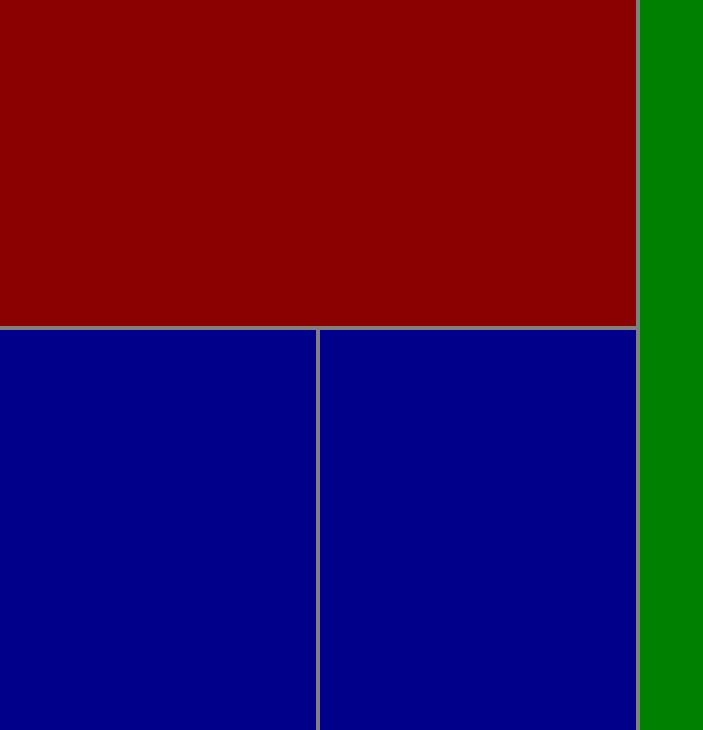
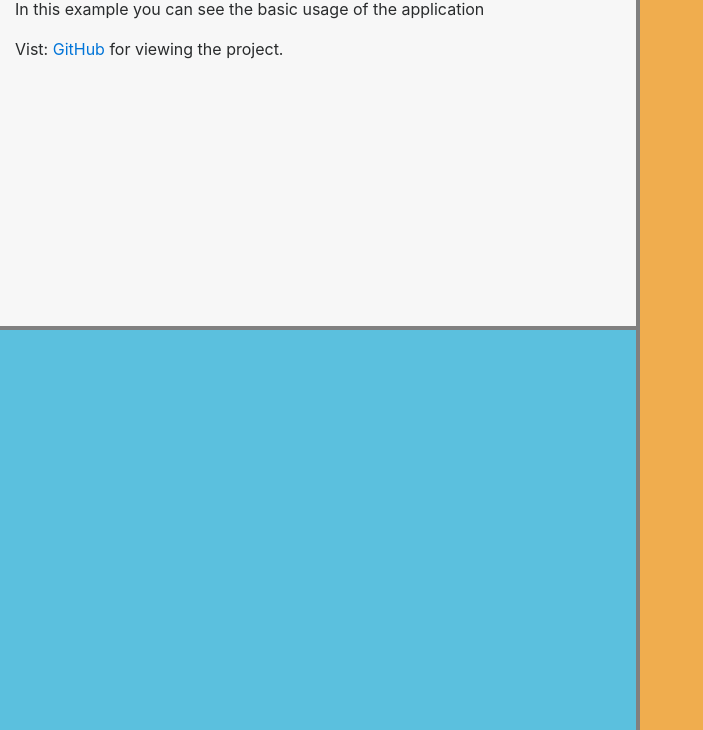
Before and after one commit to l0rn/vue-tile-panels, a plain HTML site: page index.html in a window 1280 px wide. Shown: the part 70-800 px from the top of the page, without its empty margins (0-703 px from the left). Drawn offline with nearby package versions, Linux system fonts and the light colour scheme.

Commit message:
updated example

```diff
--- a/index.html
+++ b/index.html
@@ -2,29 +2,23 @@
 <html>
 <head>
     <script src="https://cdn.jsdelivr.net/npm/vue@2.5.9/dist/vue.js" type="text/javascript"></script>
+    <link rel="stylesheet" href="https://maxcdn.bootstrapcdn.com/bootstrap/4.0.0-alpha.6/css/bootstrap.min.css" integrity="sha384-rwoIResjU2yc3z8GV/NPeZWAv56rSmLldC3R/AZzGRnGxQQKnKkoFVhFQhNUwEyJ" crossorigin="anonymous">
     <style>
-        body,html {
+        body, html {
             margin: 0;
             padding: 0;
             height: 100%
         }
+
         #app {
             height: 100%;
             width: 100%;
         }
+
         .box {
+            padding: 15px;
             height: 100%;
             width: 100%;
-            display: flex;
-        }
-        .green-box {
-            background: green;
-        }
-        .red-box {
-            background: darkred;
-        }
-        .blue-box {
-            background: darkblue;
         }
     </style>
 <link href="vue2-tile-panels.css" rel="stylesheet"><script type="text/javascript" src="vue2-tile-panels.js"></script></head>
@@ -33,14 +27,20 @@
     <tile-frame>
         <vertical-split>
             <horizontal-split slot="left">
-                    <div class="box red-box" slot="top"></div>
-                    <div class="box blue-box" slot="bottom">
+                <div class="box bg-faded" slot="top">
+                    <h1>Vue2 Tile Panel example</h1>
+                    <p>In this example you can see the basic usage of the application</p>
+                    Vist: <a href="https://github.com/l0rn/vue-tile-panels">GitHub</a> for viewing the project.
+                </div>
+                <div class="box bg-info" slot="bottom">
                     <vertical-split>
 
                     </vertical-split>
                 </div>
             </horizontal-split>
-                <div class="box green-box" slot="right"></div>
+            <div class="box bg-warning" slot="right">
+                <div id="view-source"></div>
+            </div>
         </vertical-split>
     </tile-frame>
 </div>
```
Also changed, not shown: 1 other file. Lines whose indentation alone changed are shown as unchanged.
